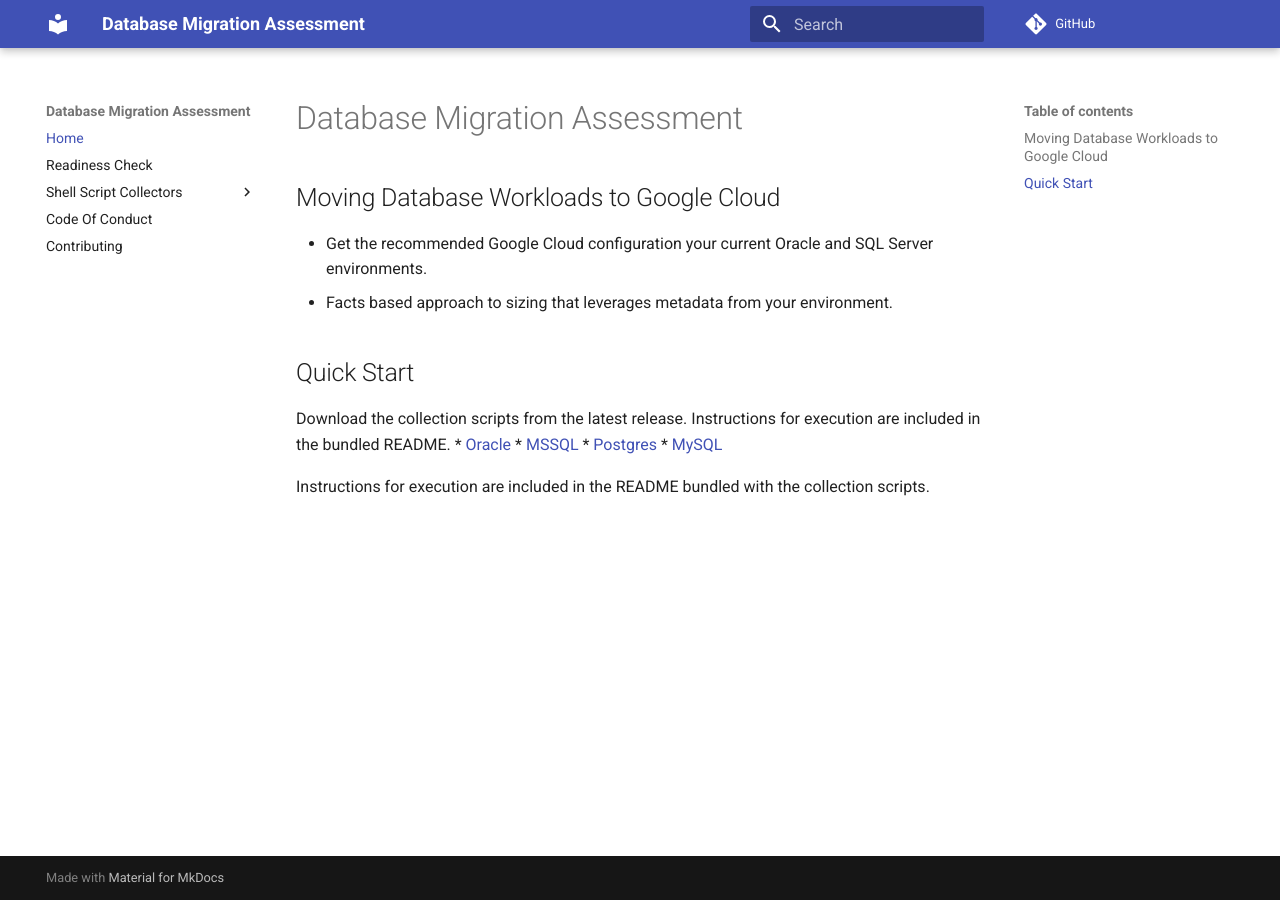
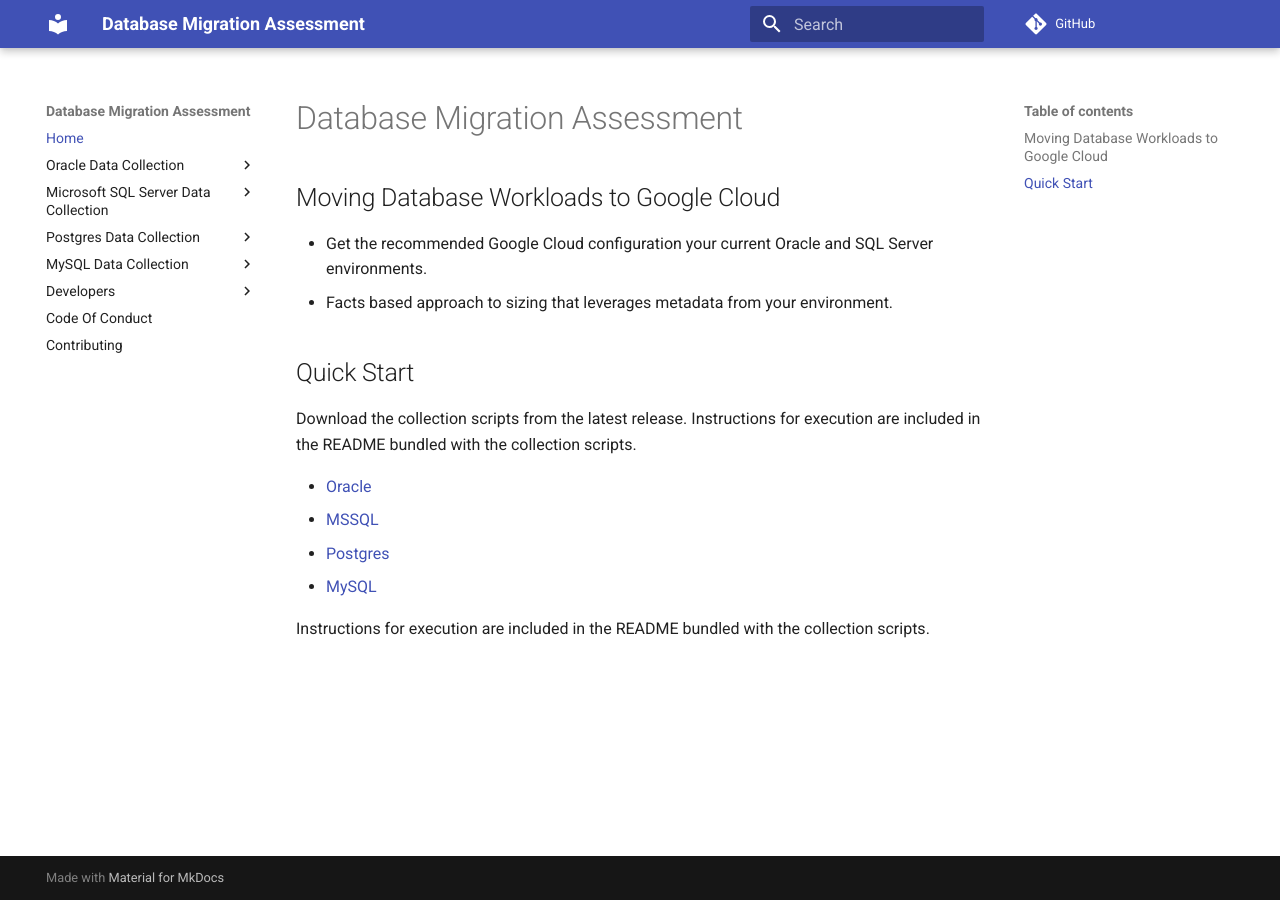
Before and after one commit to GoogleCloudPlatform/database-assessment, an MkDocs documentation site: the page built from docs/index.md, in a window 1280 px wide. Built offline with MkDocs 1.6.1 and Material for MkDocs 9.7.7, drawn with Linux system fonts in a browser that asks for light colours; comment, search, counter and statistics services are not loaded.

Commit message:
chore: revert WIP doc changes

```diff
--- a/docs/index.md
+++ b/docs/index.md
@@ -7,7 +7,8 @@
 
 ## Quick Start
 
-Download the collection scripts from the latest release. Instructions for execution are included in the bundled README.
+Download the collection scripts from the latest release. Instructions for execution are included in the README bundled with the collection scripts.
+
 * [Oracle](https://github.com/GoogleCloudPlatform/database-assessment/releases/latest/download/db-migration-assessment-collection-scripts-oracle.zip)
 * [MSSQL](https://github.com/GoogleCloudPlatform/database-assessment/releases/latest/download/db-migration-assessment-collection-scripts-sqlserver.zip)
 * [Postgres](https://github.com/GoogleCloudPlatform/database-assessment/releases/latest/download/db-migration-assessment-collection-scripts-postgres.zip)
--- a/mkdocs.yml
+++ b/mkdocs.yml
@@ -16,24 +16,22 @@ plugins:
 
 nav:
   - Home: index.md
-  - Readiness Check: user_guide/readiness_check/index.md
-  - Shell Script Collectors:
-    - Oracle Data Collection:
-        - Data Collection: user_guide/shell_scripts/oracle/collection_scripts.md
-        - Permissions Required: user_guide/shell_scripts/oracle/permissions.md
-        - Database User Scripts: user_guide/shell_scripts/oracle/db_user_create.md
-        - Collection Masking: user_guide/shell_scripts/oracle/collection_masker.md
-    - Microsoft SQL Server Data Collection:
-        - Data Collection: user_guide/shell_scripts/sqlserver/collection_scripts.md
-        - Database User Scripts: user_guide/shell_scripts/sqlserver/db_user_create.md
-    - Postgres Data Collection:
-        - Data Collection: user_guide/shell_scripts/postgres/collection_scripts.md
-    - MySQL Data Collection:
-        - Data Collection: user_guide/shell_scripts/mysql/collection_scripts.md
-    - Developers:
-        - Developer Setup: developer_guide/developer_setup.md
-        - Commands: developer_guide/commands.md
-        - Workflows: developer_guide/workflows.md
-        - Releases: developer_guide/releases.md
+  - Oracle Data Collection:
+      - Data Collection: user_guide/shell_scripts/oracle/collection_scripts.md
+      - Permissions Required: user_guide/shell_scripts/oracle/permissions.md
+      - Database User Scripts: user_guide/shell_scripts/oracle/db_user_create.md
+      - Collection Masking: user_guide/shell_scripts/oracle/collection_masker.md
+  - Microsoft SQL Server Data Collection:
+      - Data Collection: user_guide/shell_scripts/sqlserver/collection_scripts.md
+      - Database User Scripts: user_guide/shell_scripts/sqlserver/db_user_create.md
+  - Postgres Data Collection:
+      - Data Collection: user_guide/shell_scripts/postgres/collection_scripts.md
+  - MySQL Data Collection:
+      - Data Collection: user_guide/shell_scripts/mysql/collection_scripts.md
+  - Developers:
+      - Developer Setup: developer_guide/developer_setup.md
+      - Commands: developer_guide/commands.md
+      - Workflows: developer_guide/workflows.md
+      - Releases: developer_guide/releases.md
   - Code Of Conduct: code_of_conduct.md
   - Contributing: contributing.md
--- a/pyproject.toml
+++ b/pyproject.toml
@@ -231,7 +231,7 @@ fix = [
     "ruff check --fix --unsafe-fixes {args:.}",
     "typing",
     "style",                                    # feedback on what is not fixable
-    "pre-commit run --all-files",
+
 ]
 style = ["echo \"VERSION: `ruff --version`\"", "ruff check {args:.}", "ruff format --check {args:.}"]
 typing = ["echo \"VERSION: `mypy --version`\"", "mypy --install-types --non-interactive {args}"]
```
Also changed, not shown: docs/code_of_conduct.md (+1 -1 lines), 2 other files.
